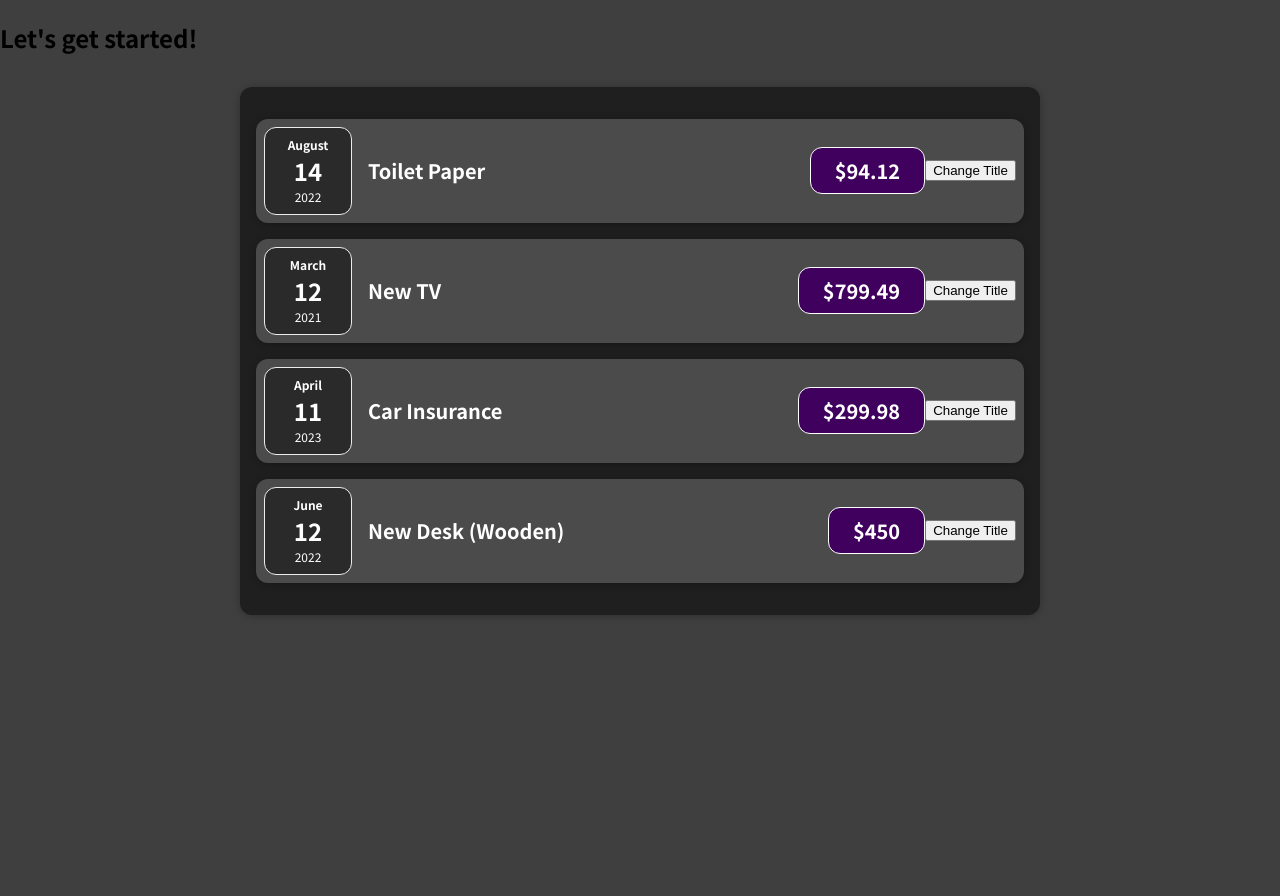
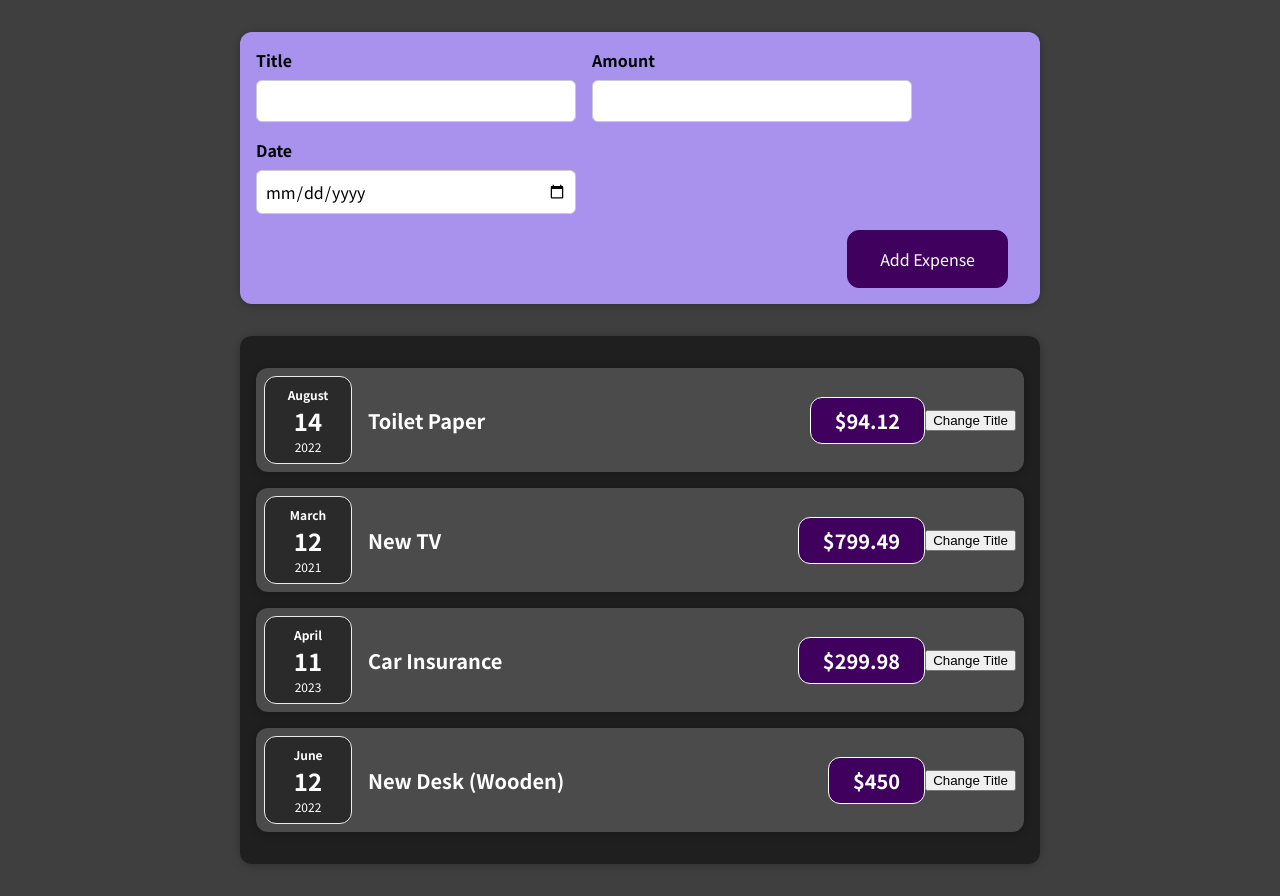
Before and after one commit to pravinps003/react-the-complete-guide, a React (Create React App) app in the folder code/expense-tracker/: page / in a window 1280 px wide. Before the commit the page ends 800 px from the top, so only its background shows below. Built offline with nearby package versions, Linux system fonts and the light colour scheme.

Commit message:
created components with form input to take user inputs
- created NewExpense and ExpenseForm component
- used NewExpense component in App

```diff
--- a/code/expense-tracker/src/App.js
+++ b/code/expense-tracker/src/App.js
@@ -1,4 +1,5 @@
 import Expenses from './components/Expenses/Expenses';
+import NewExpense from './components/NewExpense/NewExpense';
 
 const App = () => {
   const expenses = [
@@ -25,7 +26,7 @@
 
   return (
     <div>
-      <h2>Let's get started!</h2>
+      <NewExpense />
       <Expenses items={expenses} />
     </div>
   );
--- /dev/null
+++ b/code/expense-tracker/src/components/NewExpense/ExpenseForm.css
@@ -0,0 +1,26 @@
+.new-expense__controls {
+  display: flex;
+  flex-wrap: wrap;
+  gap: 1rem;
+  margin-bottom: 1rem;
+  text-align: left;
+}
+
+.new-expense__control label {
+  font-weight: bold;
+  margin-bottom: 0.5rem;
+  display: block;
+}
+
+.new-expense__control input {
+  font: inherit;
+  padding: 0.5rem;
+  border-radius: 6px;
+  border: 1px solid #ccc;
+  width: 20rem;
+  max-width: 100%;
+}
+
+.new-expense__actions {
+  text-align: right;
+}
--- /dev/null
+++ b/code/expense-tracker/src/components/NewExpense/ExpenseForm.js
@@ -0,0 +1,29 @@
+import React from 'react';
+
+import './ExpenseForm.css';
+
+const ExpenseForm = () => {
+  return (
+    <form>
+      <div className="new-expense__controls">
+        <div className="new-expense__control">
+          <label>Title</label>
+          <input type="text" />
+        </div>
+        <div className="new-expense__control">
+          <label>Amount</label>
+          <input type="number" min="0.01" step="0.01" />
+        </div>
+        <div className="new-expense__control">
+          <label>Date</label>
+          <input type="date" min="2020-01-01" max="2023-12-31" />
+        </div>
+      </div>
+      <div className="new-expense__actions">
+        <button type="submit">Add Expense</button>
+      </div>
+    </form>
+  );
+};
+
+export default ExpenseForm;
--- /dev/null
+++ b/code/expense-tracker/src/components/NewExpense/NewExpense.css
@@ -0,0 +1,38 @@
+.new-expense {
+  background-color: #a892ee;
+  padding: 1rem;
+  margin: 2rem auto;
+  width: 50rem;
+  max-width: 95%;
+  border-radius: 12px;
+  text-align: center;
+  box-shadow: 0 1px 8px rgba(0, 0, 0, 0.25);
+}
+
+.new-expense button {
+  font: inherit;
+  cursor: pointer;
+  padding: 1rem 2rem;
+  border: 1px solid #40005d;
+  background-color: #40005d;
+  color: white;
+  border-radius: 12px;
+  margin-right: 1rem;
+}
+
+.new-expense button:hover,
+.new-expense button:active {
+  background-color: #510674;
+  border-color: #510674;
+}
+
+.new-expense button.alternative {
+  color: #220131;
+  border-color: transparent;
+  background-color: transparent;
+}
+
+.new-expense button.alternative:hover,
+.new-expense button.alternative:active {
+  background-color: #ddb3f8;
+}
--- /dev/null
+++ b/code/expense-tracker/src/components/NewExpense/NewExpense.js
@@ -0,0 +1,14 @@
+import React from 'react';
+
+import ExpenseForm from './ExpenseForm';
+import './NewExpense.css';
+
+const NewExpense = () => {
+  return (
+    <div className="new-expense">
+      <ExpenseForm />
+    </div>
+  );
+};
+
+export default NewExpense;
```
